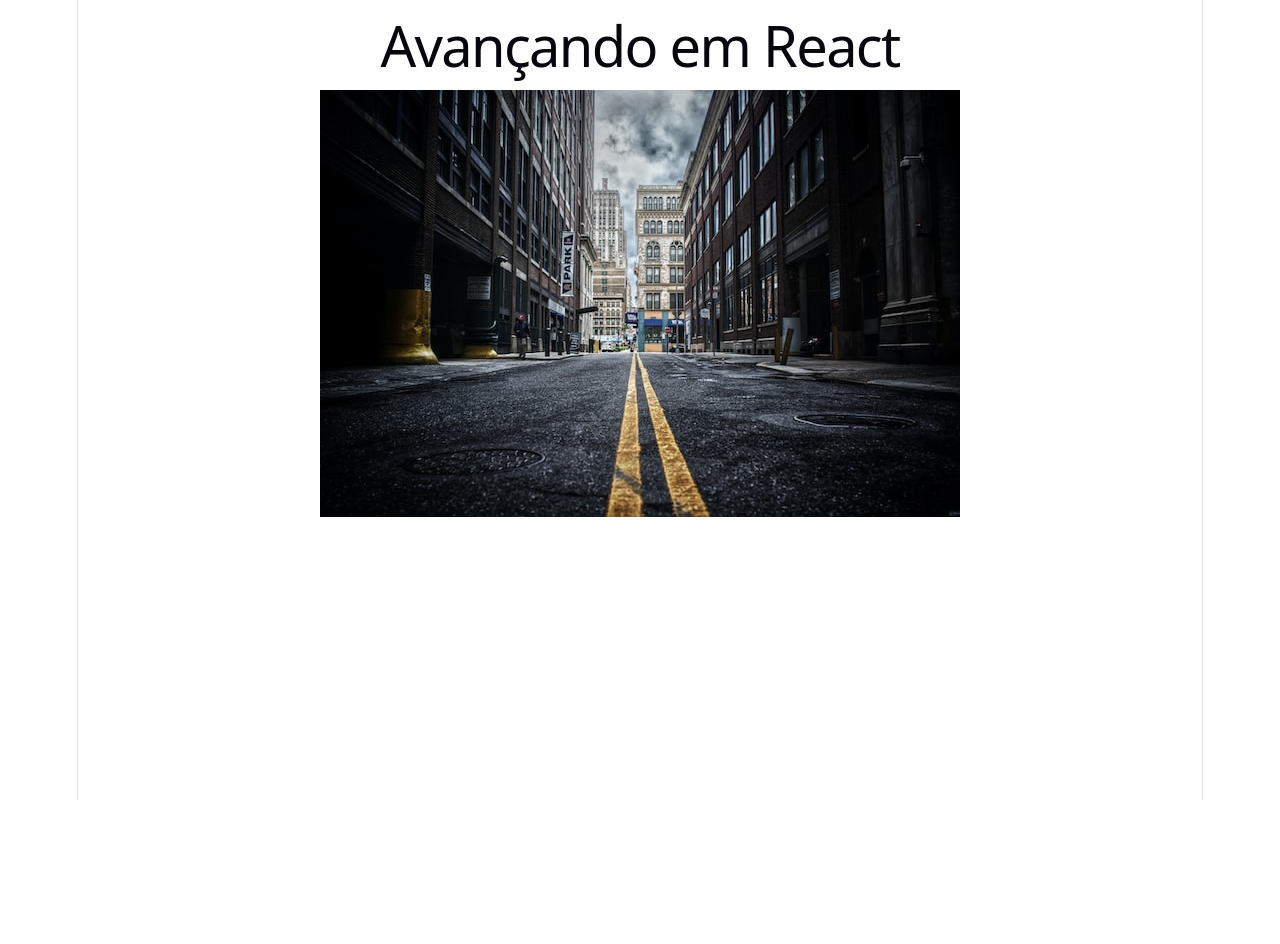
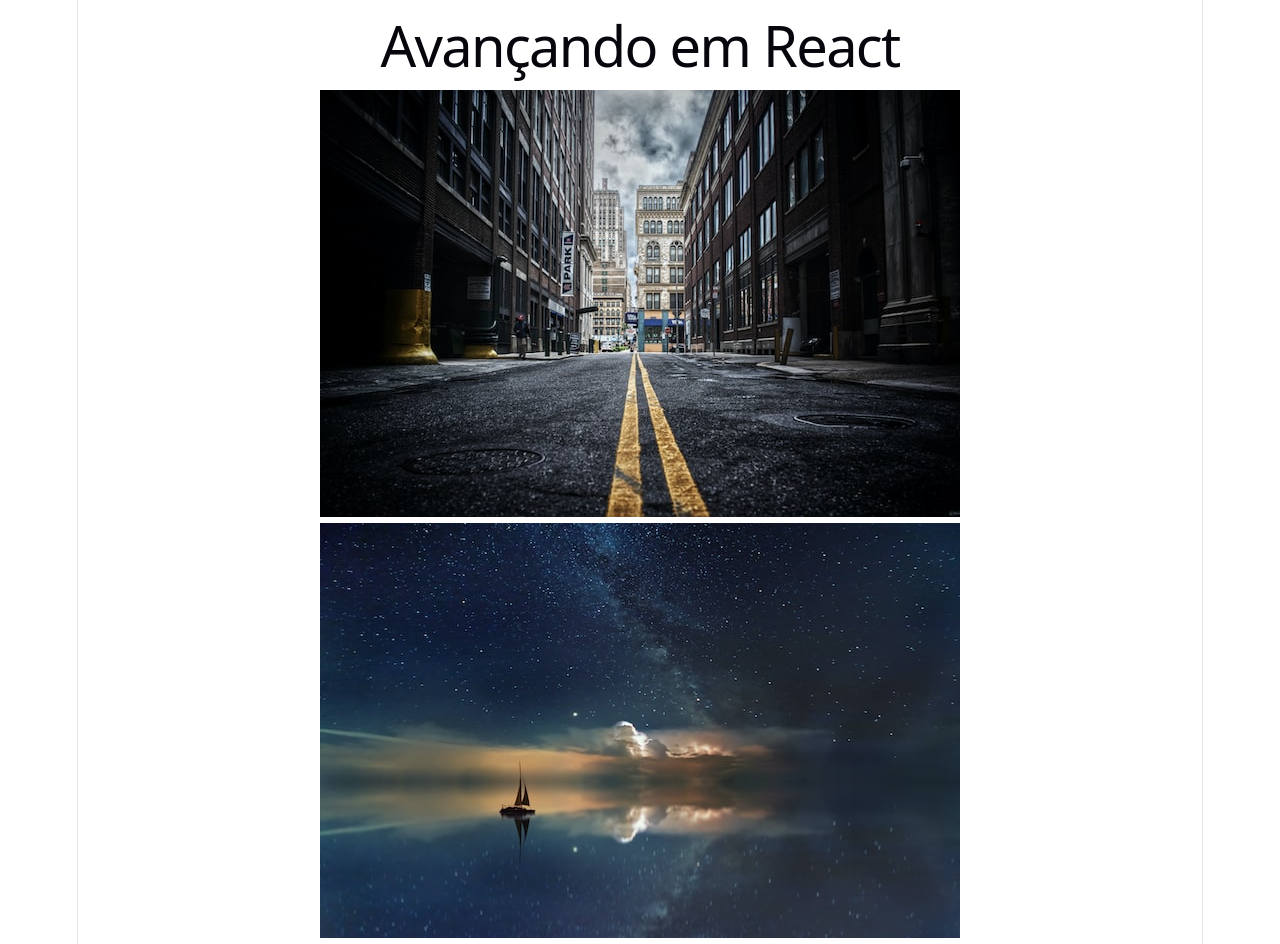
Before and after one commit to gustavorosaalves/full-stack-learning, a React (Vite) app in the folder front-end/exercicios/AVANCANDO_EM_REACT/avancando/: page / in a window 1280 px wide. Before the commit the page ends 800 px from the top, so only its background shows below. Built offline with nearby package versions, Linux system fonts and the light colour scheme.

Commit message:
Importando imagens

```diff
--- a/front-end/exercicios/AVANCANDO_EM_REACT/avancando/src/App.jsx
+++ b/front-end/exercicios/AVANCANDO_EM_REACT/avancando/src/App.jsx
@@ -1,4 +1,5 @@
-import './App.css'
+import './App.css';
+import night from './assets/night.jpg'
 
 function App() {
 
@@ -6,6 +7,7 @@ function App() {
     <div className='App'>
       <h1>Avançando em React</h1>
       <img src="/img.jpg" alt="Alguma imagem" />
+      <img src={night} alt="Outra imagem" />
     </div>
   )
 }
```
